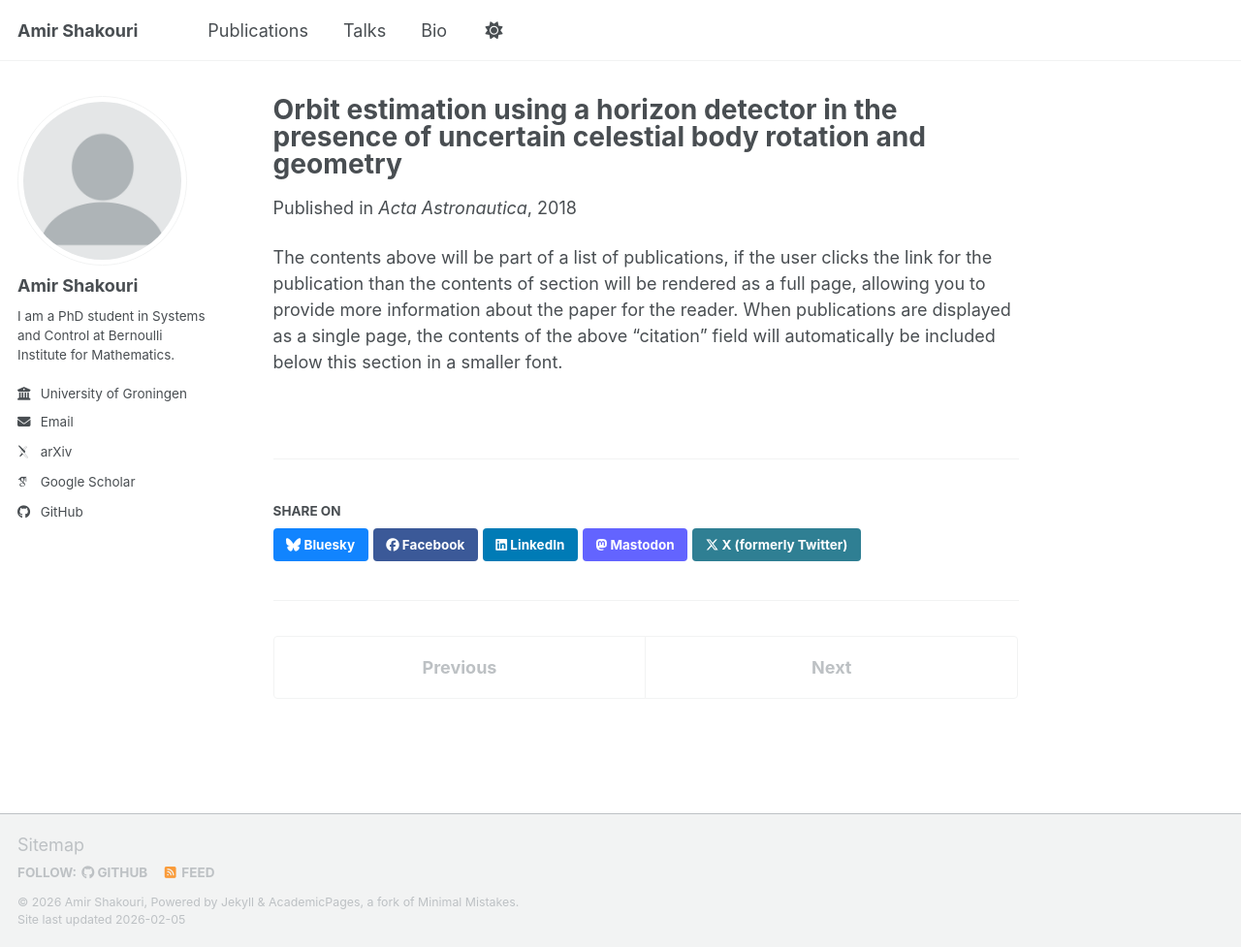
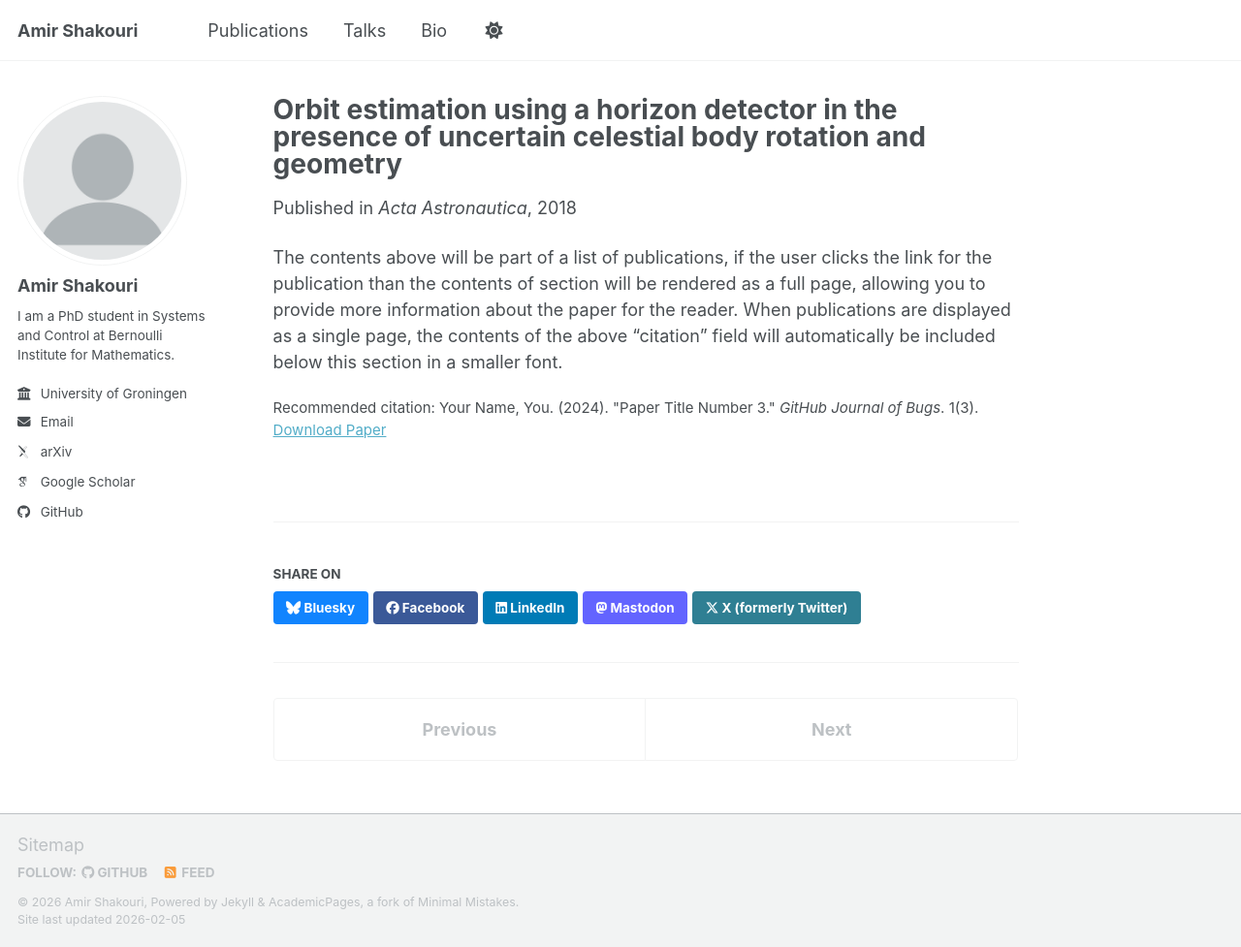
Before and after one commit to a-shakouri/a-shakouri.github.io, a Jekyll site: the page built from _publications/paper1.md, in a window 1280 px wide and 977 px high. Shown: the whole window at 97% size. Built offline with Jekyll 4.4.1, drawn with Linux system fonts in a browser that asks for light colours; some web fonts are replaced; a script bundle is joined from its source files by our own code; library files that are not in the unit come from our copies.

Commit message:
Update paper1.md

```diff
--- a/_publications/paper1.md
+++ b/_publications/paper1.md
@@ -9,5 +9,6 @@ venue: 'Acta Astronautica'
 slidesurl:
 paperurl: 'https://academicpages.github.io/files/paper1.pdf'
 bibtexurl:
+citation: 'Your Name, You. (2024). &quot;Paper Title Number 3.&quot; <i>GitHub Journal of Bugs</i>. 1(3).'
 ---
 The contents above will be part of a list of publications, if the user clicks the link for the publication than the contents of section will be rendered as a full page, allowing you to provide more information about the paper for the reader. When publications are displayed as a single page, the contents of the above "citation" field will automatically be included below this section in a smaller font.
```
